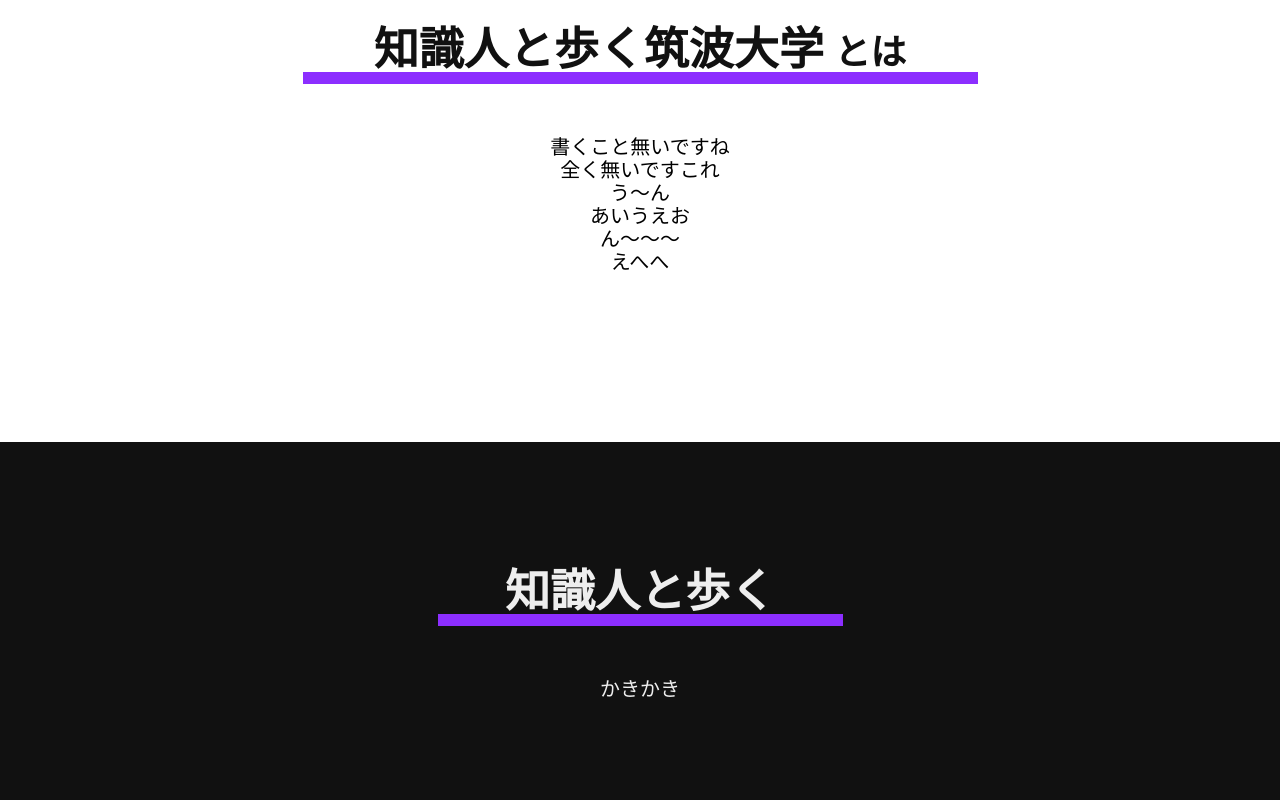
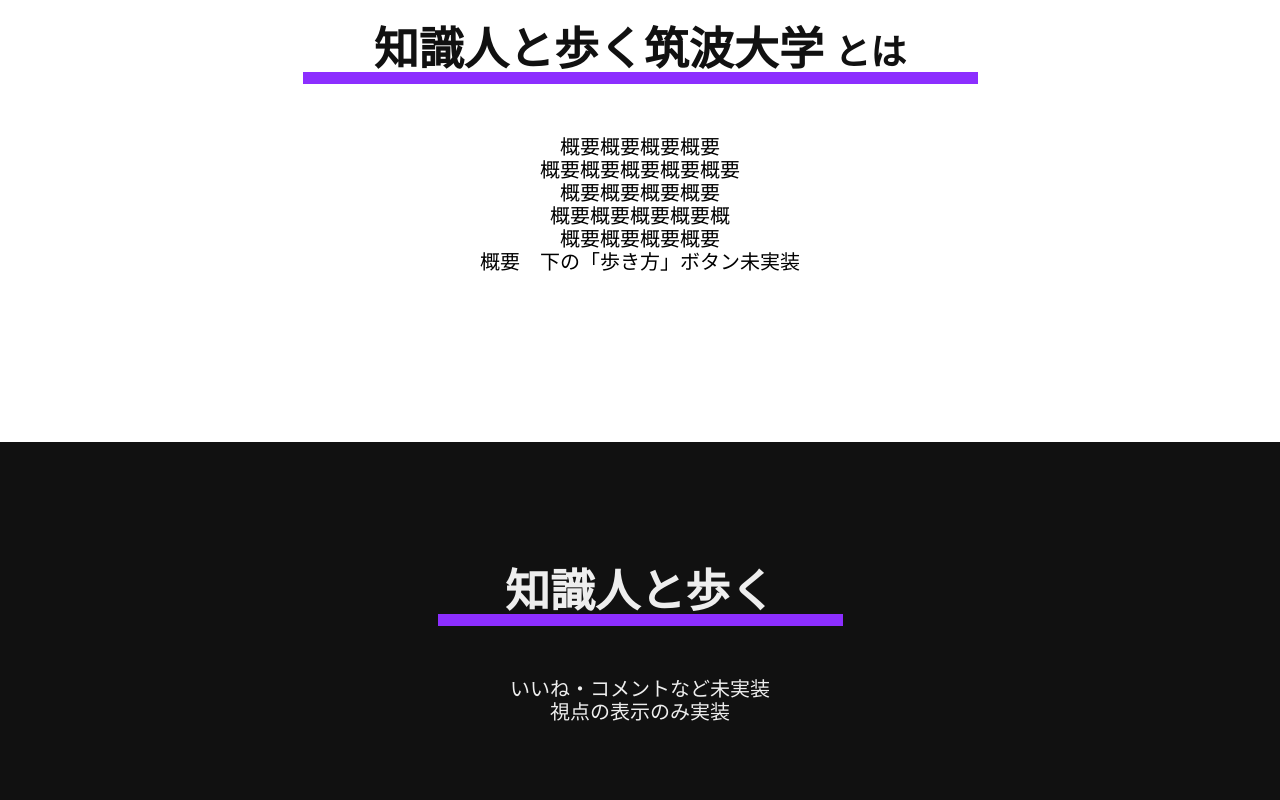
Before and after one commit to mimunojun/0808web, a plain HTML site: page index.html in a window 1280 px wide. Shown: the part 900-1700 px from the top of the page. Drawn offline with nearby package versions, Linux system fonts and the light colour scheme.

Commit message:
Add files via upload

```diff
--- a/index.html
+++ b/index.html
@@ -46,7 +46,6 @@
       <p>人それぞれだ。</p>
     </div>
     <div class="name_txt">
-      <p style="font-size: 26px; font-weight: 700">TSUKUBA INNOVATION GALLERY 内企画</p>
       <p>知識人と歩く筑波大学</p>
     </div>
     <div class="scroll_message">
@@ -54,6 +53,7 @@
     </div>
     <div class="tig">
       <p>Nu ink.</p>
+      <p>TSUKUBA INNOVATION GALLERY</p>
 
     </div>
   </div>  <!-- title -->
@@ -62,12 +62,12 @@
     <a name="concept"></a>
     <h2>知識人と歩く筑波大学 <span style="font-size:36px">とは</span></h2>
     <div class="container">
-      <p>書くこと無いですね</p>
-      <p>全く無いですこれ</p>
-      <p>う～ん</p>
-      <p>あいうえお</p>
-      <p>ん～～～</p>
-      <p>えへへ</p>
+      <p>概要概要概要概要</p>
+      <p>概要概要概要概要概要</p>
+      <p>概要概要概要概要</p>
+      <p>概要概要概要概要概</p>
+      <p>概要概要概要概要</p>
+      <p>概要　下の「歩き方」ボタン未実装</p>
     </div>
   </div>  <!-- concept -->
 
@@ -75,7 +75,8 @@
     <a name="content"></a>
     <h2>知識人と歩く</h2>
     <div class="container">
-      <p>かきかき</p>
+      <p>いいね・コメントなど未実装</p>
+      <p>視点の表示のみ実装</p>
     </div>
 
     <div class="sshow_container">
@@ -98,7 +99,7 @@
     <a name="shoutout"></a>
     <h2>ご協力頂いた方々</h2>
     <div class="container">
-      <p>ありがとうござールでバザール</p>
+      <p>以下に示す方々に大変お世話になりました。ありがとうございました。(仮)</p>
     </div>
 
     <div class="container">
@@ -153,7 +154,7 @@
 
       <div class="container">
         <p>著作権のうんぬんとか</p>
-        <p>団体の名前とか色々</p>
+        <p>フッター未実装</p>
       </div>
     </div>
   </footer>
```
